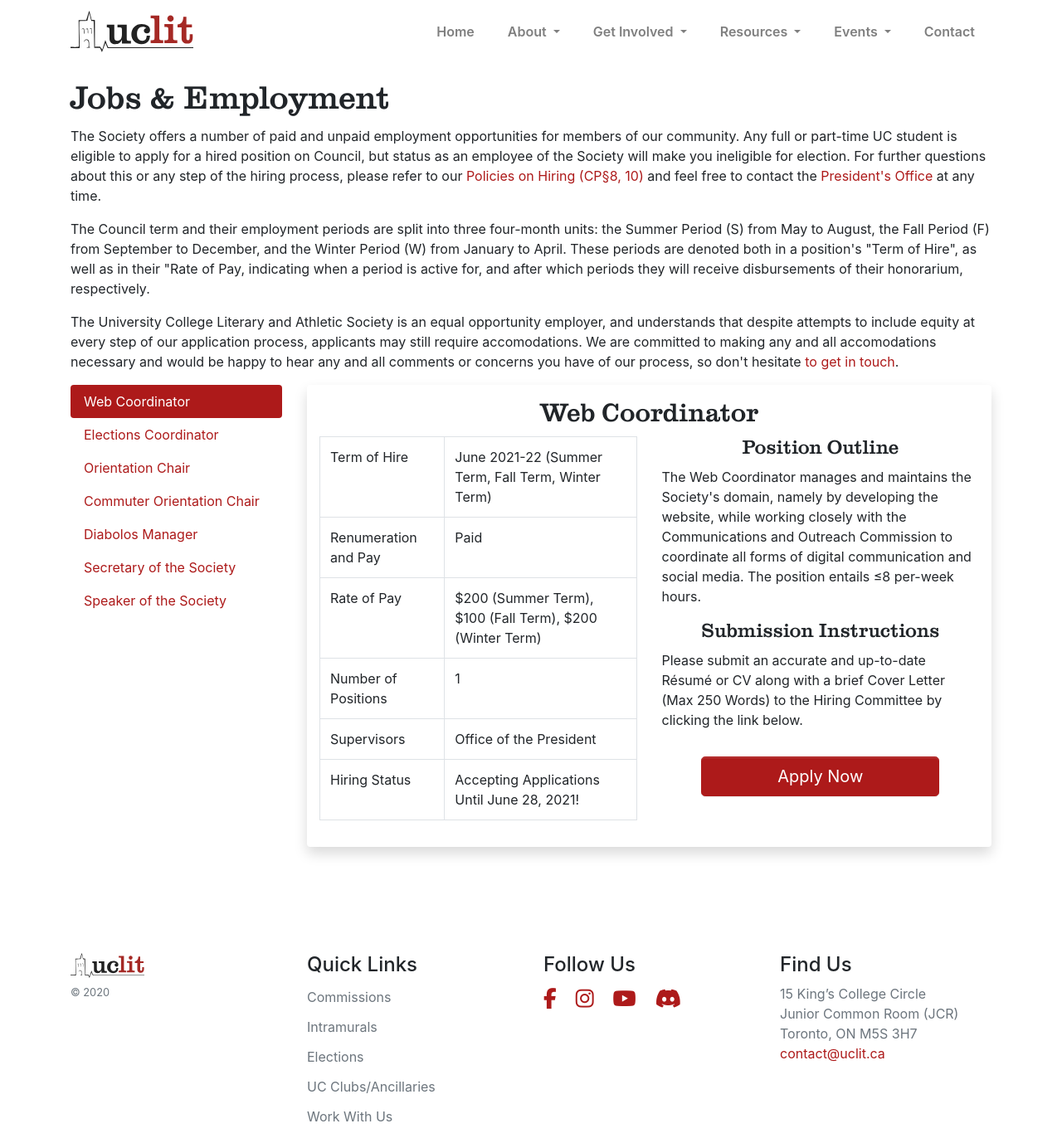
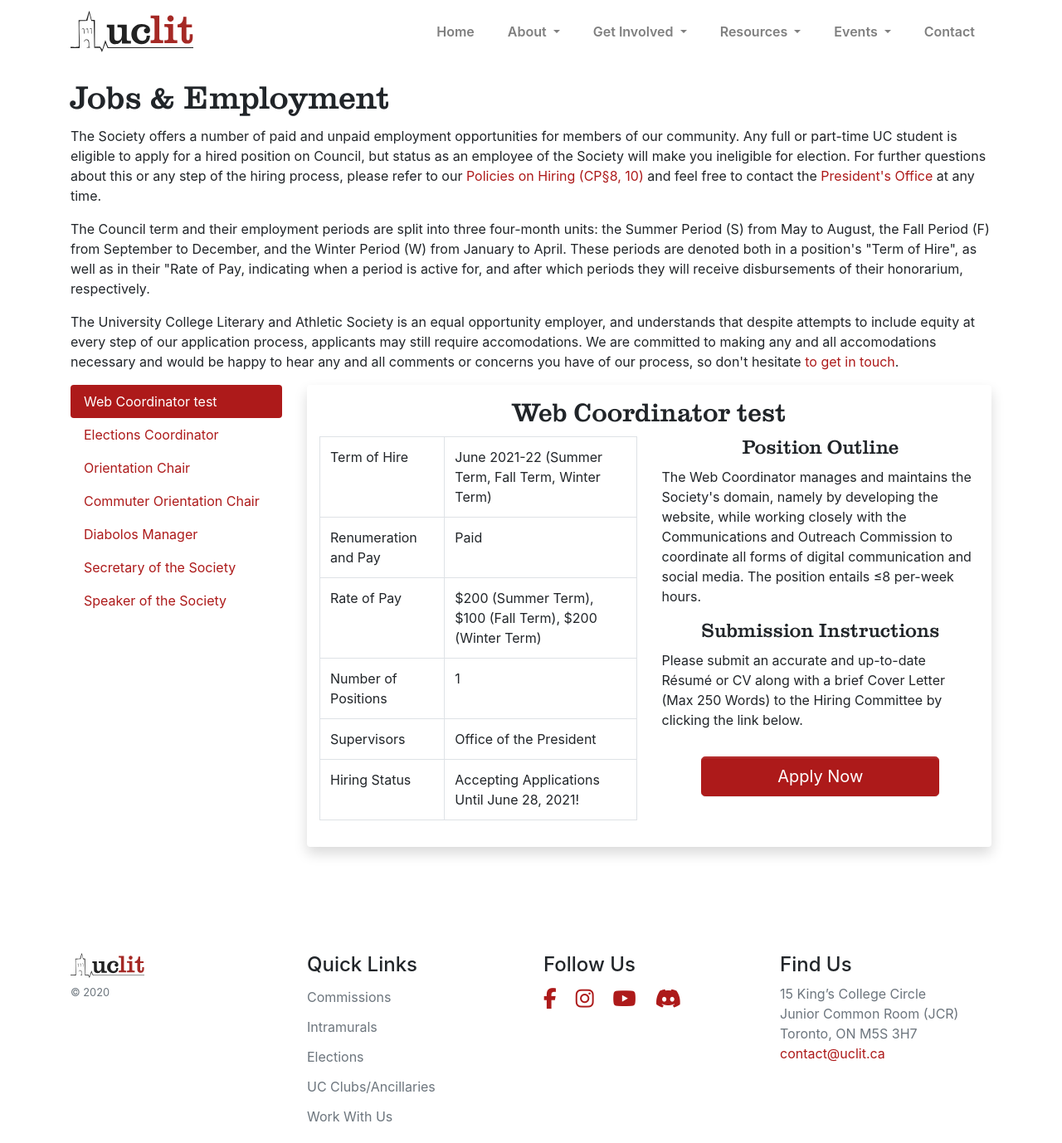
Before and after one commit to uclit-webmaster/uclit-site, a Jekyll site: the page built from get-involved/jobs-and-employment.html, in a window 1280 px wide and 1378 px high. Shown: the whole window at 83% size. Built offline with Jekyll 4.4.1, drawn with Linux system fonts in a browser that asks for light colours; nearby versions of some CDN libraries.

Commit message:
Update jobs-employment.yml

```diff
--- a/_data/jobs-employment.yml
+++ b/_data/jobs-employment.yml
@@ -36,7 +36,7 @@ text: |
   </p>
 
 jobs:
-  - title: Web Coordinator
+  - title: Web Coordinator test
     position-outline: |
       The Web Coordinator manages and maintains the Society's domain, namely by developing the website, while working closely with the Communications and Outreach Commission to coordinate all forms of digital communication and social media. The position entails ≤8 per-week hours.
     currently-accepting: true
```
